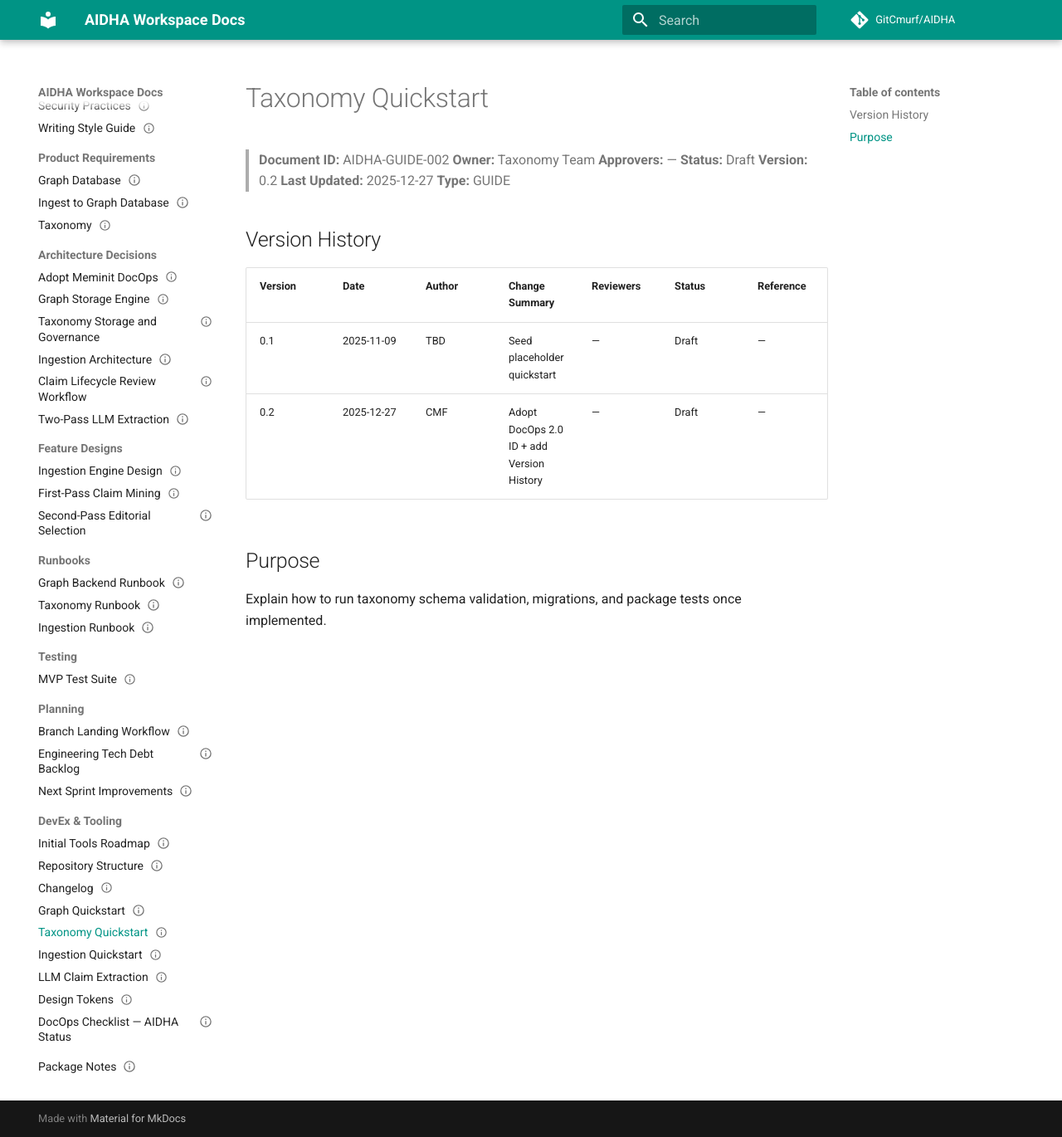
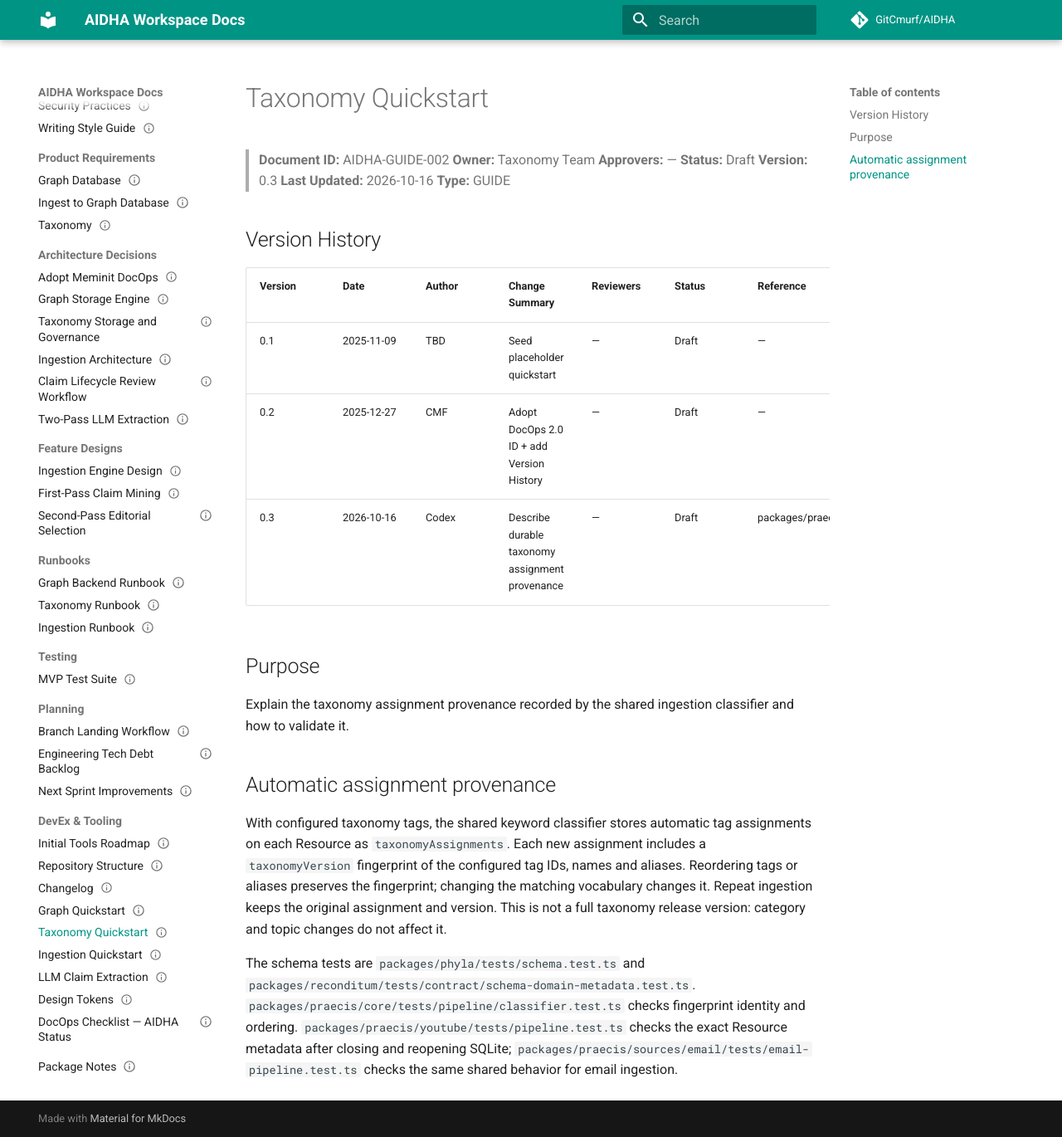
Before and after one commit to GitCmurf/AIDHA, an MkDocs documentation site: the page built from docs/60-devex/taxonomy-quickstart.md, in a window 1280 px wide and 1370 px high. Shown: the whole window at 83% size. Built offline with MkDocs 1.6.1 and Material for MkDocs 9.7.7, drawn with Linux system fonts in a browser that asks for light colours; comment, search, counter and statistics services are not loaded; the version menu is left out.

Commit message:
feat(taxonomy): persist assignment vocabulary fingerprints

```diff
--- a/docs/01-indices/catalog.json
+++ b/docs/01-indices/catalog.json
@@ -34,8 +34,8 @@
       "document_id": "AIDHA-GUIDE-002",
       "owner": "Taxonomy Team",
       "status": "Draft",
-      "last_updated": "2025-12-27",
-      "version": "0.2",
+      "last_updated": "2026-10-16",
+      "version": "0.3",
       "title": "Taxonomy Quickstart",
       "type": "GUIDE",
       "docops_version": "2.0"
--- a/docs/60-devex/taxonomy-quickstart.md
+++ b/docs/60-devex/taxonomy-quickstart.md
@@ -2,8 +2,8 @@
 document_id: AIDHA-GUIDE-002
 owner: Taxonomy Team
 status: Draft
-last_updated: 2025-12-27
-version: '0.2'
+last_updated: 2026-10-16
+version: '0.3'
 title: Taxonomy Quickstart
 type: GUIDE
 docops_version: '2.0'
@@ -14,8 +14,8 @@ docops_version: '2.0'
 > **Owner:** Taxonomy Team
 > **Approvers:** —
 > **Status:** Draft
-> **Version:** 0.2
-> **Last Updated:** 2025-12-27
+> **Version:** 0.3
+> **Last Updated:** 2026-10-16
 > **Type:** GUIDE
 
 ## Version History
@@ -24,7 +24,28 @@ docops_version: '2.0'
 | ------- | ---------- | ------ | ----------------------------------------- | --------- | ------ | --------- |
 | 0.1     | 2025-11-09 | TBD    | Seed placeholder quickstart               | —         | Draft  | —         |
 | 0.2     | 2025-12-27 | CMF    | Adopt DocOps 2.0 ID + add Version History | —         | Draft  | —         |
+| 0.3     | 2026-10-16 | Codex  | Describe durable taxonomy assignment provenance | — | Draft | packages/praecis/youtube/tests/pipeline.test.ts |
 
 ## Purpose
 
-Explain how to run taxonomy schema validation, migrations, and package tests once implemented.
+Explain the taxonomy assignment provenance recorded by the shared ingestion
+classifier and how to validate it.
+
+## Automatic assignment provenance
+
+With configured taxonomy tags, the shared keyword classifier stores automatic
+tag assignments on each Resource as `taxonomyAssignments`. Each new assignment
+includes a `taxonomyVersion` fingerprint of the configured tag IDs, names and
+aliases. Reordering tags or aliases preserves the fingerprint; changing the
+matching vocabulary changes it. Repeat ingestion keeps the original assignment
+and version. This is not a full taxonomy release version: category and topic
+changes do not affect it.
+
+The schema tests are `packages/phyla/tests/schema.test.ts` and
+`packages/reconditum/tests/contract/schema-domain-metadata.test.ts`.
+`packages/praecis/core/tests/pipeline/classifier.test.ts` checks fingerprint
+identity and ordering.
+`packages/praecis/youtube/tests/pipeline.test.ts` checks the exact Resource
+metadata after closing and reopening SQLite;
+`packages/praecis/sources/email/tests/email-pipeline.test.ts` checks the same
+shared behavior for email ingestion.
```
Also changed, not shown: packages/phyla/docs/70-devex/README.md (+25 -4 lines), 8 other files.
